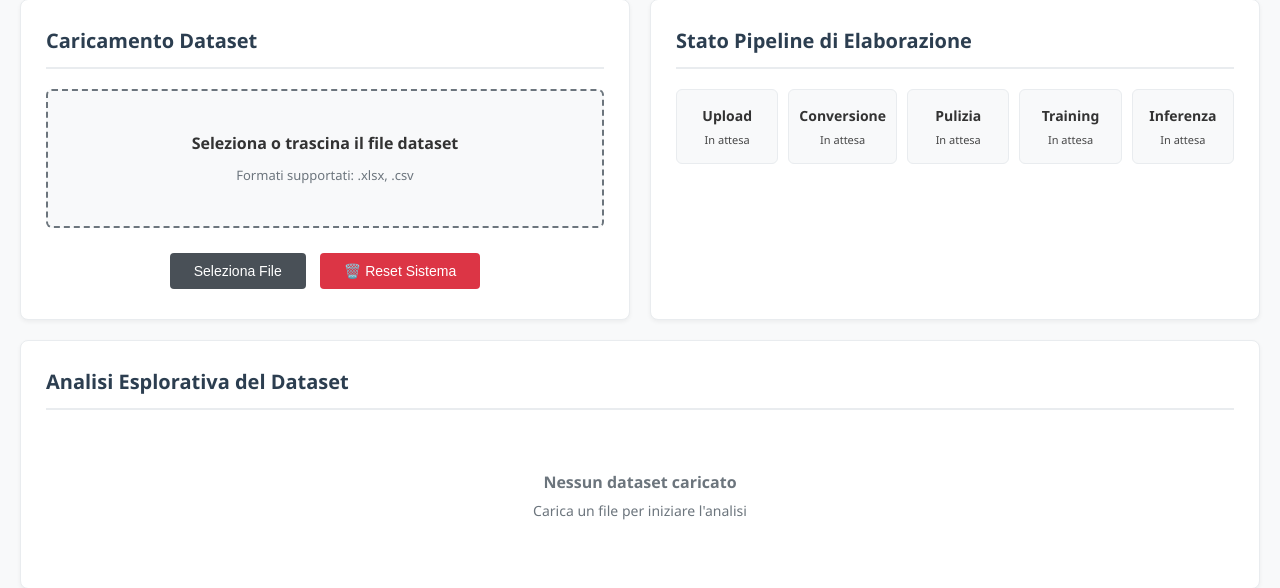
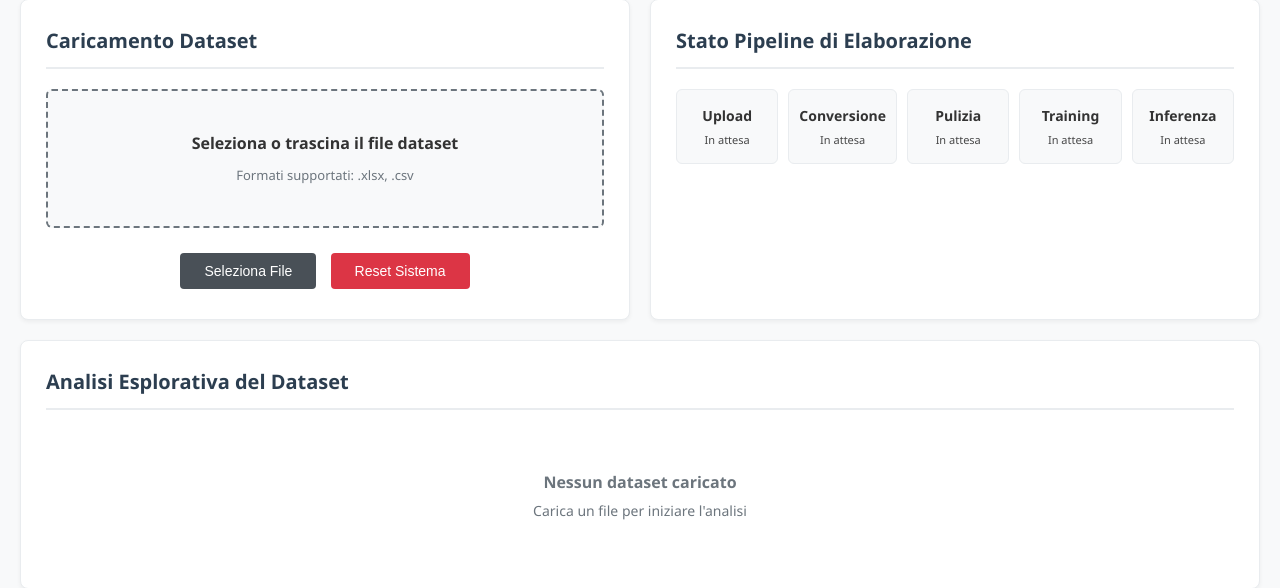
Before and after one commit to IndieFrenk/ProgSDCC, a Flask app: page / in a window 1280 px wide. Shown: the part 317-905 px from the top of the page. Run offline with Flask 3, Linux system fonts and the light colour scheme; parts of the project's set-up code (start-up, migrations or seed data) failed here and were passed over; some libraries are stand-ins or nearby versions.

Commit message:
Html changes

```diff
--- a/templates/index.html
+++ b/templates/index.html
@@ -413,7 +413,7 @@
             </div>
             <div style="margin-top: 20px; text-align: center;">
                 <button class="btn" onclick="document.getElementById('fileInput').click()">Seleziona File</button>
-                <button class="btn btn-danger" onclick="clearPipeline()">🗑️ Reset Sistema</button>
+                <button class="btn btn-danger" onclick="clearPipeline()">Reset Sistema</button>
             </div>
         </div>
 
@@ -801,7 +801,7 @@
                         const predictBtn = document.getElementById('predictBtn');
                         predictBtn.disabled = true;
                         predictBtn.style.background = '#495057';
-                        predictBtn.textContent = '📈 Esegui Predizione';
+                        predictBtn.textContent = 'Esegui Predizione';
                     }
                 })
                 .catch(error => {
```
